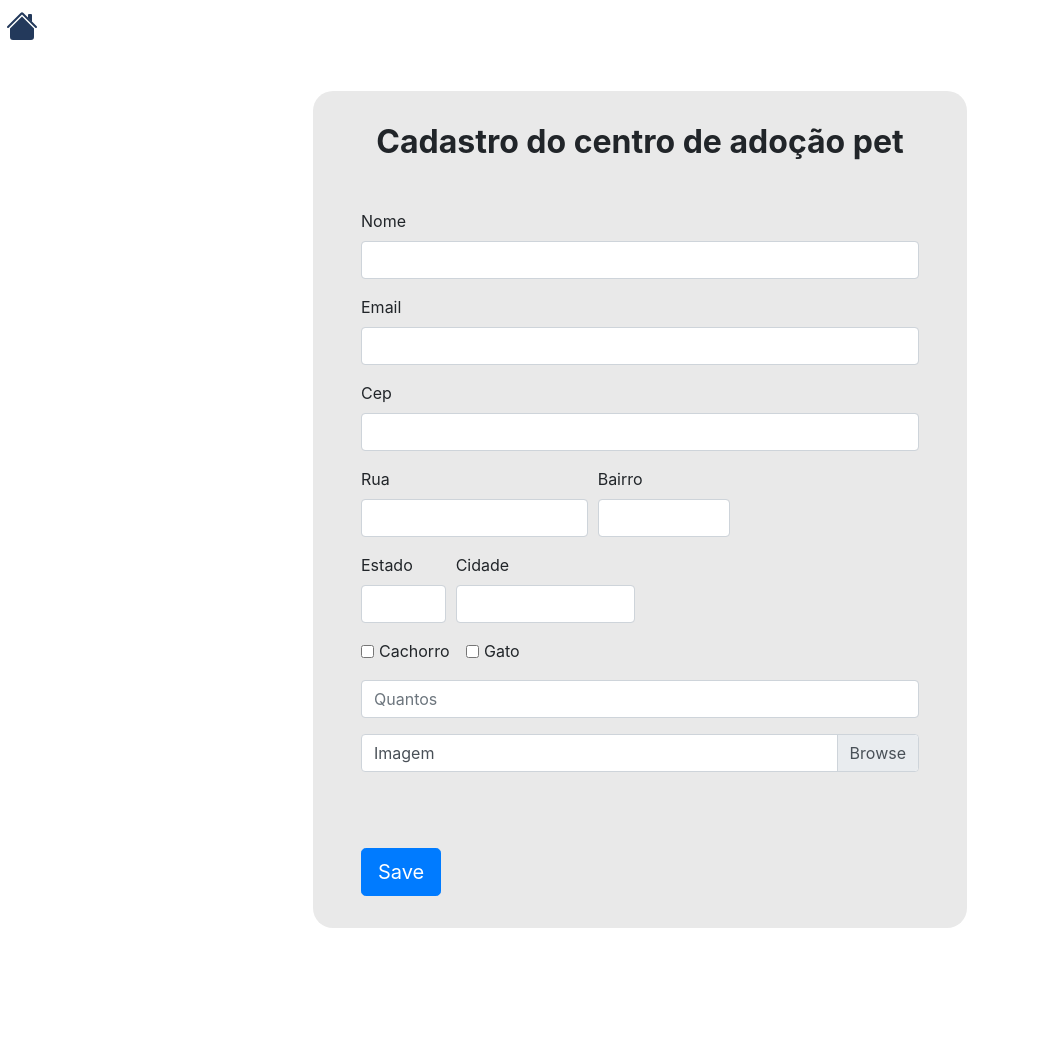
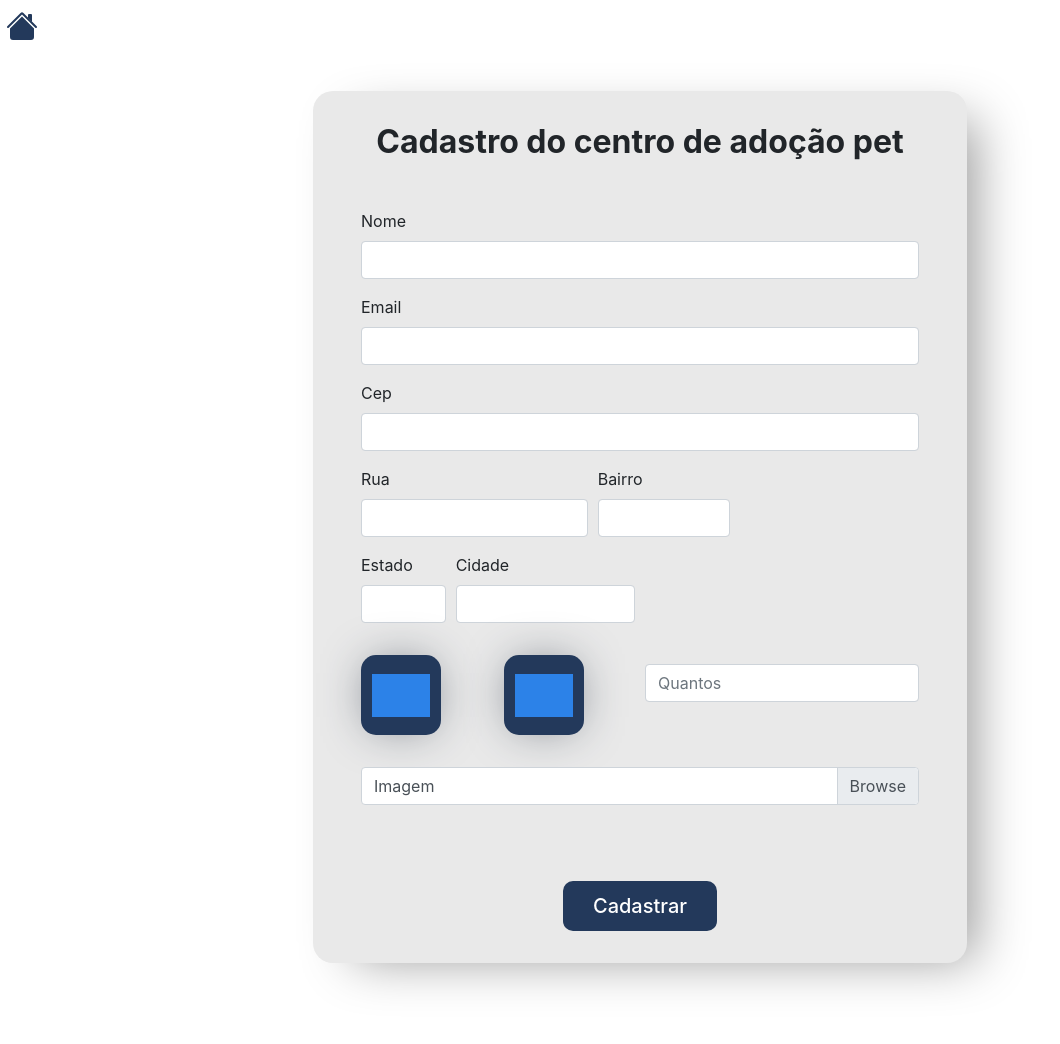
Before and after one commit to GustavoHen12/MyNewFriend, a Django app: page /cadastro/ in a window 1280 px wide. Shown: the part 347-1391 px from the top of the page, without its empty margins (0-1060 px from the left). Before the commit the page ends 1275 px from the top, so only its background shows below. Run offline with Django 3.2, Linux system fonts and the light colour scheme; some libraries are stand-ins or nearby versions; grey boxes are pictures that could not be loaded.

Commit message:
pagina cadastro quase pronta

```diff
--- a/myNewFriend/centroAdocao/static/css/cadastro.css
+++ b/myNewFriend/centroAdocao/static/css/cadastro.css
@@ -27,6 +27,10 @@
     flex-direction: column;
     align-items: center;
     margin-bottom: 5em;
+
+    -webkit-box-shadow: 24px 13px 51px -16px rgba(153,153,153,1);
+    -moz-box-shadow: 24px 13px 51px -16px rgba(153,153,153,1);
+    box-shadow: 24px 13px 51px -16px rgba(153,153,153,1);
 }
 
 .boxForm h2{
@@ -34,9 +38,103 @@
     margin-bottom: 1.5em;
 }
 
+.btnContainer, .imgContainer{
+    display: flex;
+    justify-content: center;
+    align-items: center;
+    width: 100%;
+    height: auto;
+}
+
 .myBtn{
-    margin-left: auto;
-    margin-right: auto;
-    align-self: center;
     margin-top: 3em;
+    border: none;
+    padding: .5em 1.5em;
+    border-radius: 10px;
+    color: white;
+    background-color: rgb(35, 57, 91);
+
+    font-size: 15pt;
+    font-weight: 500;
 }
+
+.myBtn:hover{
+    background-color: rgb(90, 138, 211);
+}
+
+.formularioGrupo{
+    display: flex;
+    flex-direction: row;
+    align-items: center;
+    justify-content: space-between;
+    margin-bottom: 1.5em;
+}
+/* CHECKBOX */
+.grupoIcon{
+    display: flex;
+    flex-direction: row;
+    justify-content: space-between;
+    width: 40%;
+    margin-top: 1em;
+    margin-right: 1em;
+}
+.customCheckbox {
+    display: flex;
+    justify-content: center;
+    align-items: center;
+    position: relative;
+    height: 5em;
+    width: 5em;
+    color: white;
+
+    cursor: pointer;
+    -webkit-user-select: none;
+    -moz-user-select: none;
+    -ms-user-select: none;
+    user-select: none;
+}
+.checkmark{
+    height: 5em;
+    width: 5em;
+    border-radius: 15px;
+
+    display: flex;
+    justify-content: center;
+    align-items: center;
+
+    background-color: rgb(35, 57, 91);
+    -webkit-box-shadow: 0px 0px 51px -16px rgba(38,49,66,1);
+    -moz-box-shadow: 0px 0px 51px -16px rgba(38,49,66,1);
+    box-shadow: 0px 0px 51px -16px rgba(38,49,66,1);
+
+}
+
+.customCheckbox input {
+    position: absolute;
+    opacity: 0;
+    cursor: pointer;
+    height: 0;
+    width: 0;
+}
+
+.checkboxIcon{
+    height: 2.7em;
+    width: auto;
+    filter: invert(1) sepia(1) saturate(5) hue-rotate(175deg);
+}
+.customCheckbox:hover input ~ .checkmark{
+    background-color: rgb(85, 126, 187);
+}
+
+.customCheckbox input:checked ~ .checkmark {
+    background-color: rgb(124, 161, 218);
+    -webkit-box-shadow: 0px 0px 47px 2px rgba(88,124,179,1);
+    -moz-box-shadow: 0px 0px 47px 2px rgba(88,124,179,1);
+    box-shadow: 0px 0px 47px 2px rgba(88,124,179,1);
+}
+
+.bkgImage{
+    height: 2.5em;
+    width: auto;
+    margin: 5em;
+}
--- a/myNewFriend/centroAdocao/templates/cadastro.html
+++ b/myNewFriend/centroAdocao/templates/cadastro.html
@@ -29,19 +29,6 @@
                 <input  class="form-control" id="email" type="text" name="email">
               </div>
 
-              {% comment %} <label>Cep:
-              <input name="cep" type="text" id="cep" value="" size="10" maxlength="9"
-                    onblur="pesquisacep(this.value);" /></label><br />
-              <label>Rua:
-              <input name="rua" type="text" id="rua" size="60" /></label><br />
-              <label>Bairro:
-              <input name="bairro" type="text" id="bairro" size="40" /></label><br />
-              <label>Cidade:
-              <input name="cidade" type="text" id="cidade" size="40" /></label><br />
-              <label>Estado:
-              <input name="uf" type="text" id="uf" size="2" /></label><br />
-               {% endcomment %}
-
               <div class="form-group">
                 <label for="cep">Cep</label>
                 <input class="form-control" name="cep" type="text" id="cep" value=""
@@ -69,34 +56,53 @@
                 </div>
               </div>
 
-
-              <div class="form-group">
-                  <div class = "form-check form-check-inline">
-                    <input class="form-check-input" id="cachorro" type="checkbox" name="cachorro">
-                    <label class="form-check-label" for="cachorro">Cachorro</label>
+            <div class = "formularioGrupo">
+              <div class="grupoIcon">
+                  <div>
+                    <label class="customCheckbox" for="cachorro">
+                      <input id="cachorro" type="checkbox" name="cachorro">
+                      <div class = "checkmark">
+                        <image  class = "checkboxIcon" src = "{% static "assets/cachorroIcon.svg" %}">
+                      </div>
+                    </label>
                   </div>
-                  <div class = "form-check form-check-inline">
-                    <input class="form-check-input" id="gato" type="checkbox" name="gato">
-                    <label class="form-check-label" for="gato">Gato</label>
+                  <div>
+                    <label class="customCheckbox" for="gato">
+                      <input id="gato" type="checkbox" name="gato">
+                      <div class = "checkmark">
+                        <image  class = "checkboxIcon" src = "{% static "assets/gatoIcon.svg" %}">
+                      </div>
+                    </label>
                   </div>
               </div>
               <div class="form-group">
                   <input placeholder="Quantos" class="form-control" id="quantidade" type="number" name="quantidade" min="1">
               </div>
-
-              <div class="form-group">
-                <div class="custom-file">
-                  <input type="file" class="custom-file-input" id="image" name="image">
-                  <label class="custom-file-label" for="image">Imagem</label>
-                </div>
+            </div>
+            <div class="form-group">
+              <div class="custom-file">
+                <input type="file" class="custom-file-input" aria-describedby="inputGroupFileAddon01"id="image" name="image">
+                <label class="custom-file-label" for="image">Imagem</label>
               </div>
-
-              <button type="submit" class="save btn btn-lg btn-primary myBtn">Save</button>
+            </div>
+            <div class = "btnContainer">
+              <button type="submit" class="save myBtn">Cadastrar</button>
+            </div>
         </form>
       </div>
     </div>
+
+
+    <div class="imgContainer">
+      <image class="bkgImage" src="{% static "assets/bkgCadastro.svg"%}">
+    </div>
   </div>
-
   <script src="https://ajax.googleapis.com/ajax/libs/jquery/1.11.1/jquery.min.js"></script>
   <script type="text/javascript" src="{% static 'js/getEnderecoCep.js' %}"></script>
+  <script type="application/javascript">
+    $('input[type="file"]').change(function(e){
+        var fileName = e.target.files[0].name;
+        $('.custom-file-label').html(fileName);
+    });
+  </script>
 {% endblock %}
```
Also changed, not shown: 2 other files.
